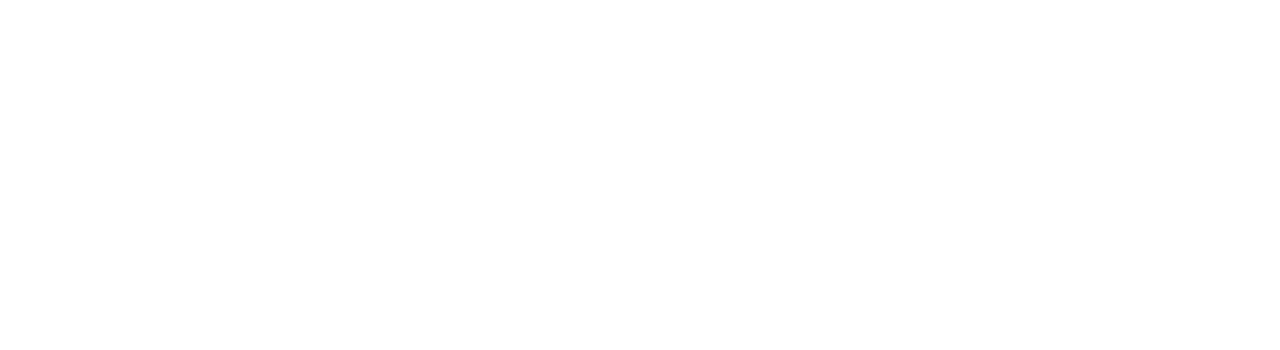
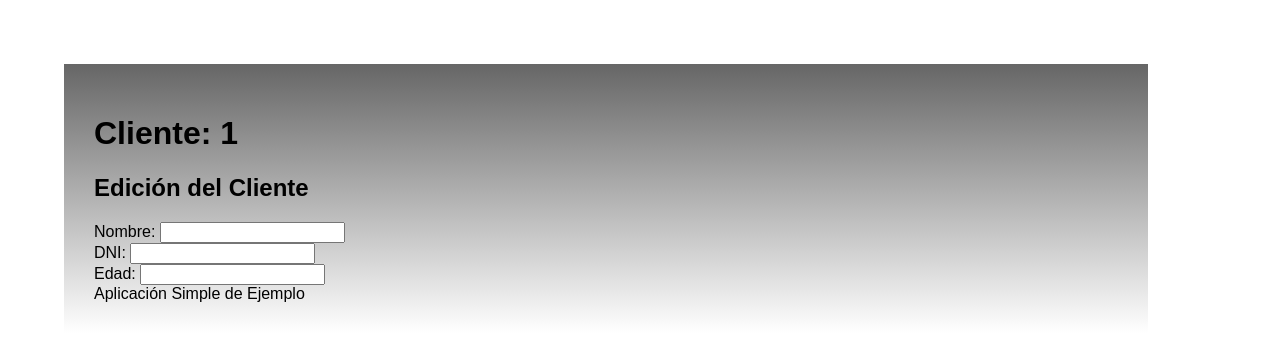
Before and after one commit to vmanuelruiz/CustomersApp, a React (Create React App) app in the folder customers-app/: page /customers/1/edit in a window 1280 px wide. Shown: the top 350 px of the page. Built offline with nearby package versions, Linux system fonts and the light colour scheme.

Commit message:
cambio 26: uso de initialValues

```diff
--- a/customers-app/src/App.js
+++ b/customers-app/src/App.js
@@ -8,7 +8,7 @@
 
 class App extends Component {
 
-  renderHome = () => <h1>Home</h1>;
+  renderHome = () => <HomeContainer />;
   renderCustomerContainer = () => <h1>Customer Container</h1>;
   renderCustomerListContainer = () => <h1>Customers List Container</h1>;
   renderCustomerNewContainer = () => <h1>Customer New Container</h1>;
@@ -18,18 +18,19 @@
     return (
       <Router>
         <div>
-          <Route exact path="/" component={HomeContainer} />
+          <Route exact path="/" component={this.renderHome} />
           <Route exact path="/customers" component={CustomersContainer} />
           <Switch>
             <Route exact path="/customers/new" component={this.renderCustomerNewContainer} />
-            <Route exact path="/customers/:dni"
-              render={props => <CustomerContainer dni={props.match.params.dni} />} />
+            <Route path="/customers/:dni"
+            render={props => <CustomerContainer dni={props.match.params.dni} />} />
           </Switch>
         </div>
       </Router>
     );
   }
 }
+//
 //exact, por ej cuando la url no matchee exactamenete con lo q nosotros le pasamos en path, no se va a ejecutar el metodo de renderizado del metodo asociacdo
 // strict = true, evalua si existe una / final o no
 // match, para cuando se usa wildcard
--- a/customers-app/src/components/CustomerEdit.js
+++ b/customers-app/src/components/CustomerEdit.js
@@ -1,12 +1,27 @@
 import React from 'react';
 import PropTypes from 'prop-types';
 import { reduxForm, Field } from 'redux-form';
+import { connect } from 'react-redux';
+import { setPropsAsInitial } from '../helpers/setPropsAsInitial';
 
 const CustomerEdit = ({ name, dni, age }) => {
     return (
         <div>
             <h2>Edición del Cliente</h2>
-            <h3>Mombre: {name} / DNI: {dni} / Edad: {age}</h3>
+            <form action="">
+                <div>
+                    <label htmlFor="name">Nombre: </label>
+                    <Field name='name' component='input' type='text'></Field>
+                </div>
+                <div>
+                    <label htmlFor="dni">DNI: </label>
+                    <Field name='dni' component='input' type='text'></Field>
+                </div>
+                <div>
+                    <label htmlFor="age">Edad: </label>
+                    <Field name='age' component='input' type='number'></Field>
+                </div>
+            </form>
         </div>
     );
 };
@@ -17,4 +32,13 @@
     age: PropTypes.number,
 };
 
-export default reduxForm({form: 'CustomerEdit'})(CustomerEdit);
+
+const CustomerEditForm = reduxForm({form: 'CustomerEdit'})(CustomerEdit);
+
+export default connect (
+    (state, props) => (
+        { initialValues: props }
+    ))(CustomerEditForm);
+
+//export default reduxForm({form: 'CustomerEdit'})(CustomerEdit);
+//export default setPropsAsInitial(CustomerEditForm);
--- a/customers-app/src/containers/CustomerContainer.js
+++ b/customers-app/src/containers/CustomerContainer.js
@@ -2,7 +2,7 @@
 import { connect } from 'react-redux';
 import PropTypes from 'prop-types';
 import AppFrame from '../components/AppFrame';
-import { getCustomerByDni } from './../selectors/customers';
+import { getCustomerByDni } from '../selectors/customers';
 import { Route } from 'react-router-dom';
 import CustomerEdit from './../components/CustomerEdit';
 import CustomerData from './../components/CustomerData';
@@ -14,10 +14,12 @@
         <Route path="/customers/:dni/edit" children={
             ({ match }) => {
                 const CustomerControl = match ? CustomerEdit : CustomerData;
-                return <CustomerControl {...this.props.customer} />
+                return <CustomerControl { ...this.props.customer} />
+                //const CustomerControl = match ? CustomerEdit : CustomerData;
+                //return <CustomerControl {...this.props.customer} />
             }
         } />
-    )
+    );
 
     render() {
         return (
--- a/customers-app/src/containers/HomeContainer.js
+++ b/customers-app/src/containers/HomeContainer.js
@@ -1,7 +1,7 @@
 import React, { Component } from 'react';
 import { withRouter } from 'react-router-dom';
-import AppFrame from '../components/AppFrame';
-import CustomersActions from '../components/CustomersActions';
+import AppFrame from './../components/AppFrame';
+import CustomersActions from './../components/CustomersActions';
 
 class HomeContainer extends Component {
 
@@ -31,4 +31,4 @@
 //withRouter es un decorator, agrega funcionalidad al componente, agregando las propiedades de props (history, etc..)
 //q no le da la funcion al llamar al componente. Consejo, poner siempre withRouter para que siempre el componente cuente con
 //las propiedades de history, etc en props
-export default withRouter(HomeContainer);
+export default withRouter(HomeContainer);  //agrega las 3 propiedades: history, location y match
--- /dev/null
+++ b/customers-app/src/helpers/setPropsAsInitial.js
@@ -0,0 +1,10 @@
+import React, { Component } from 'react';
+
+export const setPropsAsInitial = WrappedComponent => (
+     class extends Component{
+         render(){
+             return <WrappedComponent {...this.props} initialValues = {this.props} />
+         }
+     }
+
+);
```
Also changed, not shown: 1 other file (tests, documents, lock files or other folders).
